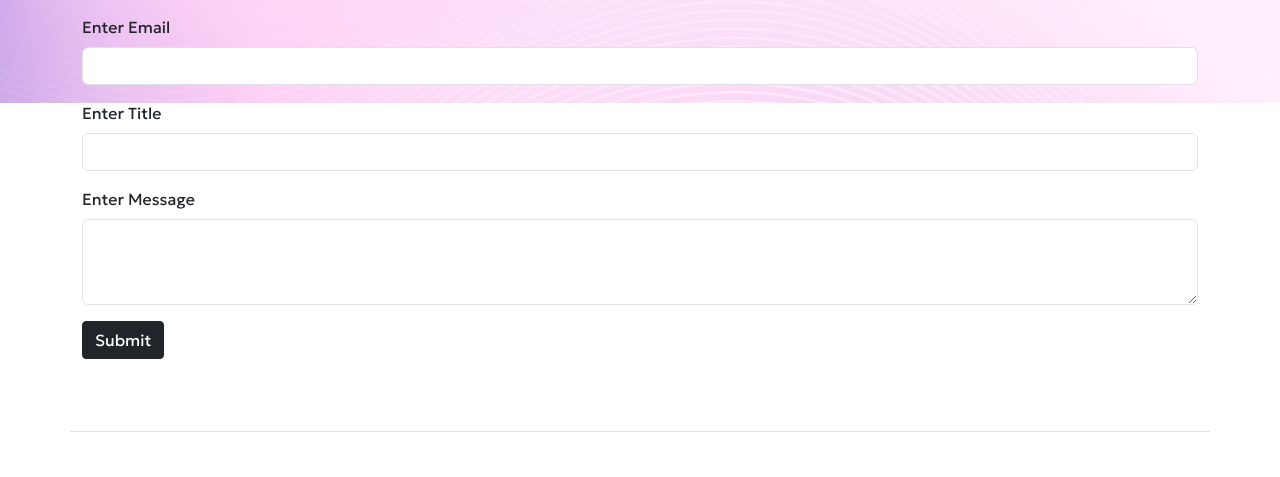
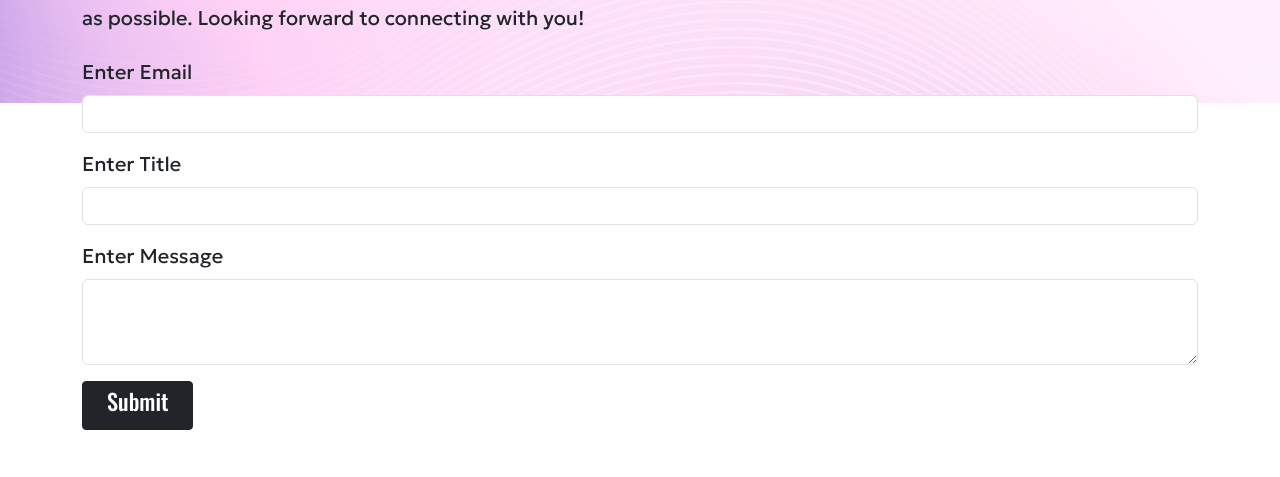
Before and after one commit to liu00701/portfolio, a plain HTML site: page contact.html in a window 1280 px wide. Shown: the part 697-1174 px from the top of the page. Drawn offline with nearby package versions, Linux system fonts and the light colour scheme.

Commit message:
Enhance contact form button styling and adjust font sizes for better responsiveness; update main content width for improved layout

```diff
--- a/contact.html
+++ b/contact.html
@@ -123,9 +123,9 @@
             <button
               id="submitBtn"
               type="submit"
-              class="btn btn-dark rounded-1 animate__animated animate__bounce btn-hover"
+              class="btn btn-dark rounded-1 px-4 animate__animated animate__bounce btn-hover"
             >
-              Submit
+              <h3>Submit</h3>
             </button>
           </form>
         </div>
--- a/css/main.css
+++ b/css/main.css
@@ -51,7 +51,6 @@ nav .nav-link {
 }
 
 main img {
-  /* max-width: 1250px; */
   width: 100%;
   display: block;
   margin-left: auto;
@@ -108,7 +107,7 @@ main img {
 
 .content p {
   color: #6f6b80;
-  width: 70%;
+  width: 80%;
   margin: auto;
 }
 
@@ -147,9 +146,15 @@ main img {
 /* contact.html */
 
 @media screen and (min-width: 768px) {
+  body {
+    font-size: 18px;
+  }
 }
 
 @media screen and (min-width: 1200px) {
+  body {
+    font-size: 20px;
+  }
   h1 {
     font-size: 1.8rem;
   }
@@ -170,6 +175,9 @@ main img {
   nav .nav-link {
     font-size: 1.5rem;
   }
+  .icon-area i {
+    font-size: 60px;
+  }
 
   /* about.html */
   /* contact.html */
```
